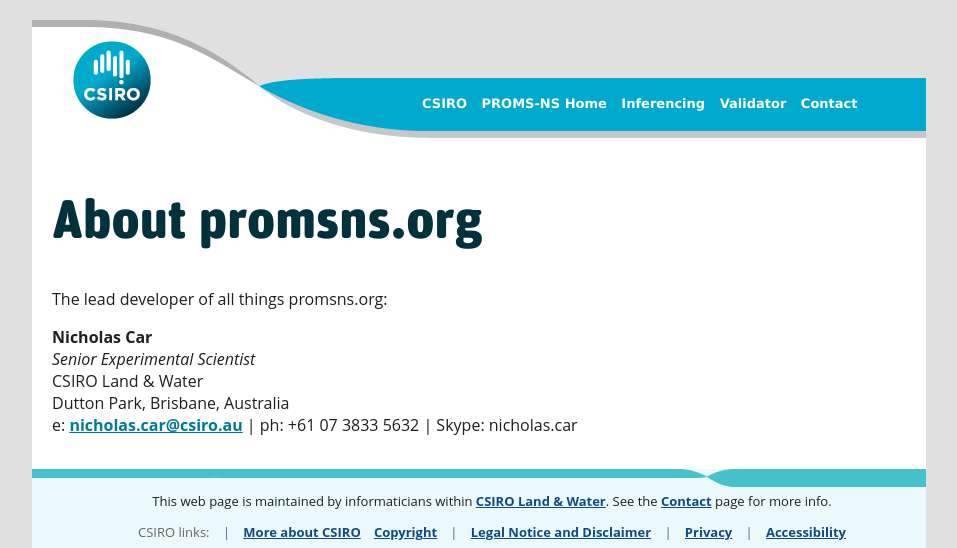
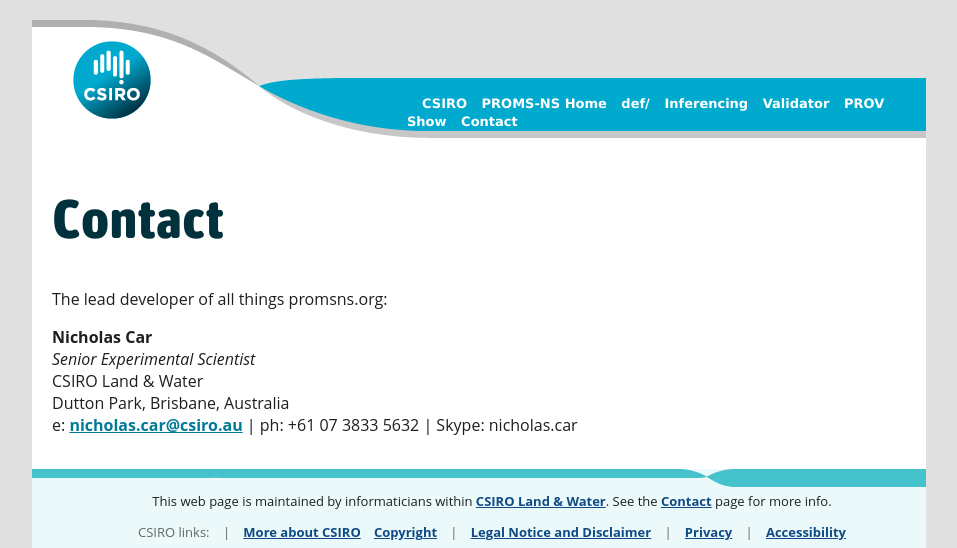
Before and after one commit to CSIRO-enviro-informatics/promsns.org, a PHP site: page /contact in a window 1280 px wide. Shown: the top 548 px of the page, without its empty margins (161-1118 px from the left). Run offline with PHP 8.4, Linux system fonts and the light colour scheme; some web fonts are replaced.

Commit message:
updated nav

```diff
--- a/contact/index.php
+++ b/contact/index.php
@@ -4,7 +4,7 @@
     include $root_path . 'theme/header.inc';
 ?>
 
-<h1>About promsns.org</h1>
+<h1>Contact</h1>
 <p>The lead developer of all things promsns.org:</p>
 
 <p>
--- a/theme/nav.inc
+++ b/theme/nav.inc
@@ -1,5 +1,7 @@
 <a href="http://www.csiro.au">CSIRO</a>
 <a href="/">PROMS-NS Home</a>
+<a href="https://show.promsns.org/def/">def/</a>
 <a href="/inferencing">Inferencing</a>
 <a href="https://validator.promsns.org">Validator</a>
+<a href="https://show.promsns.org">PROV Show</a>
 <a href="/contact">Contact</a>
```
